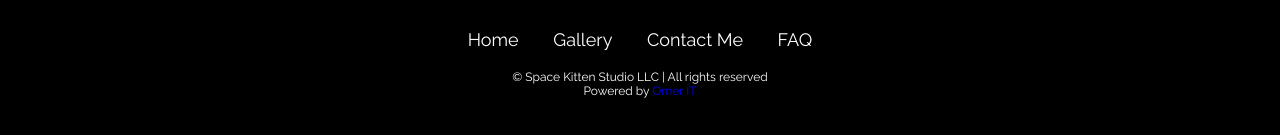
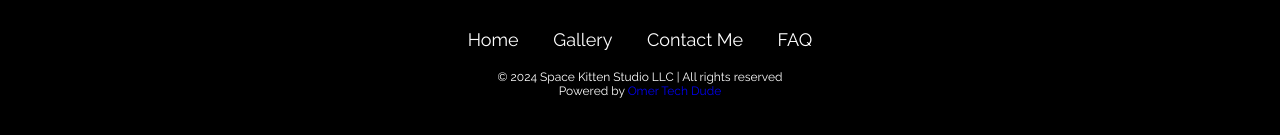
Before and after one commit to omerIT04/omerIT04.github.io, a plain HTML site: page index.html in a window 1280 px wide. Shown: the part 5106-5241 px from the top of the page. Drawn offline with Linux system fonts and the light colour scheme.

Commit message:
Update index.html

```diff
--- a/index.html
+++ b/index.html
@@ -437,7 +437,7 @@
         </ul>
 
         <!-- Copyright notice -->
-        <p class="Copyright"> © Space Kitten Studio LLC | All rights reserved <br>Powered by <a href="https://www.instagram.com/omerisraeltaieb">Omer IT</a></p>
+        <p class="Copyright"> © 2024 Space Kitten Studio LLC | All rights reserved <br>Powered by <a href="https://omertechdude.github.io/omertechdude/index.html">Omer Tech Dude</a></p>
     </footer>
     <script src="home.js"></script>
 </body>
```
